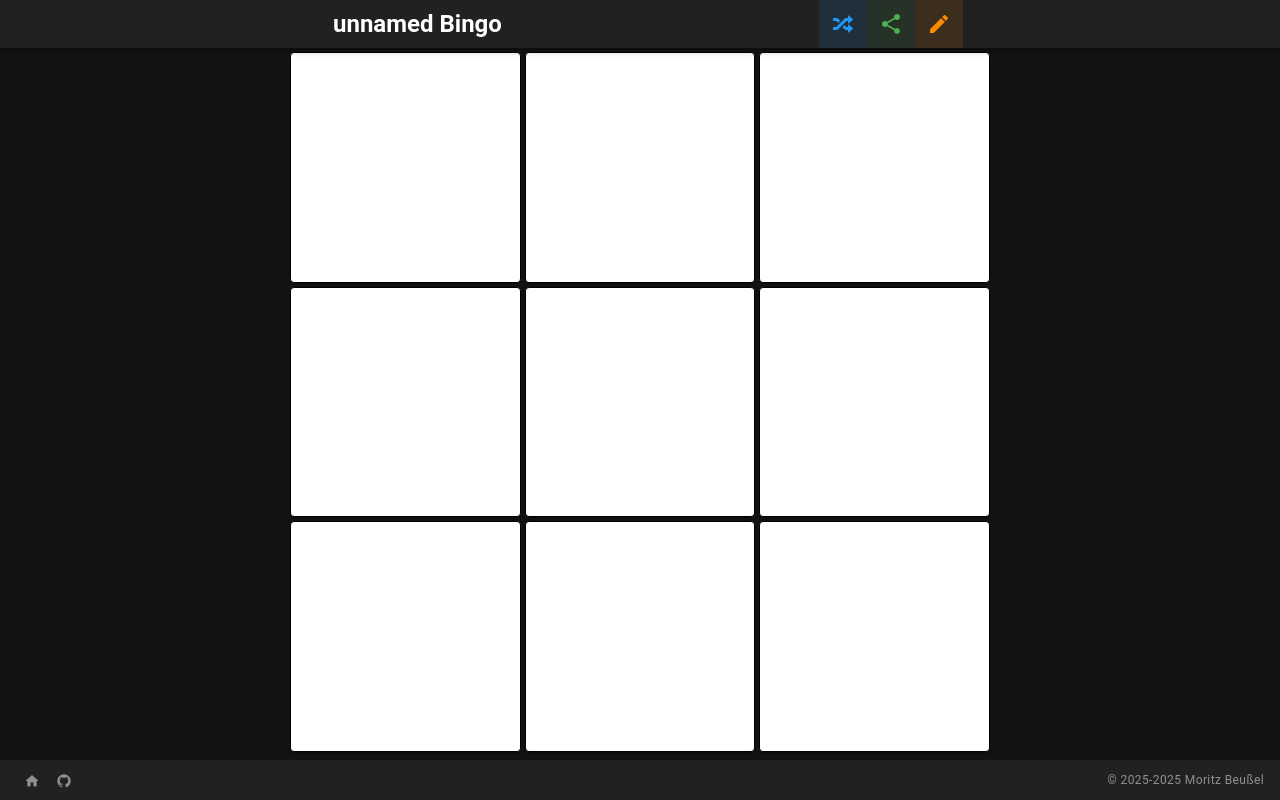
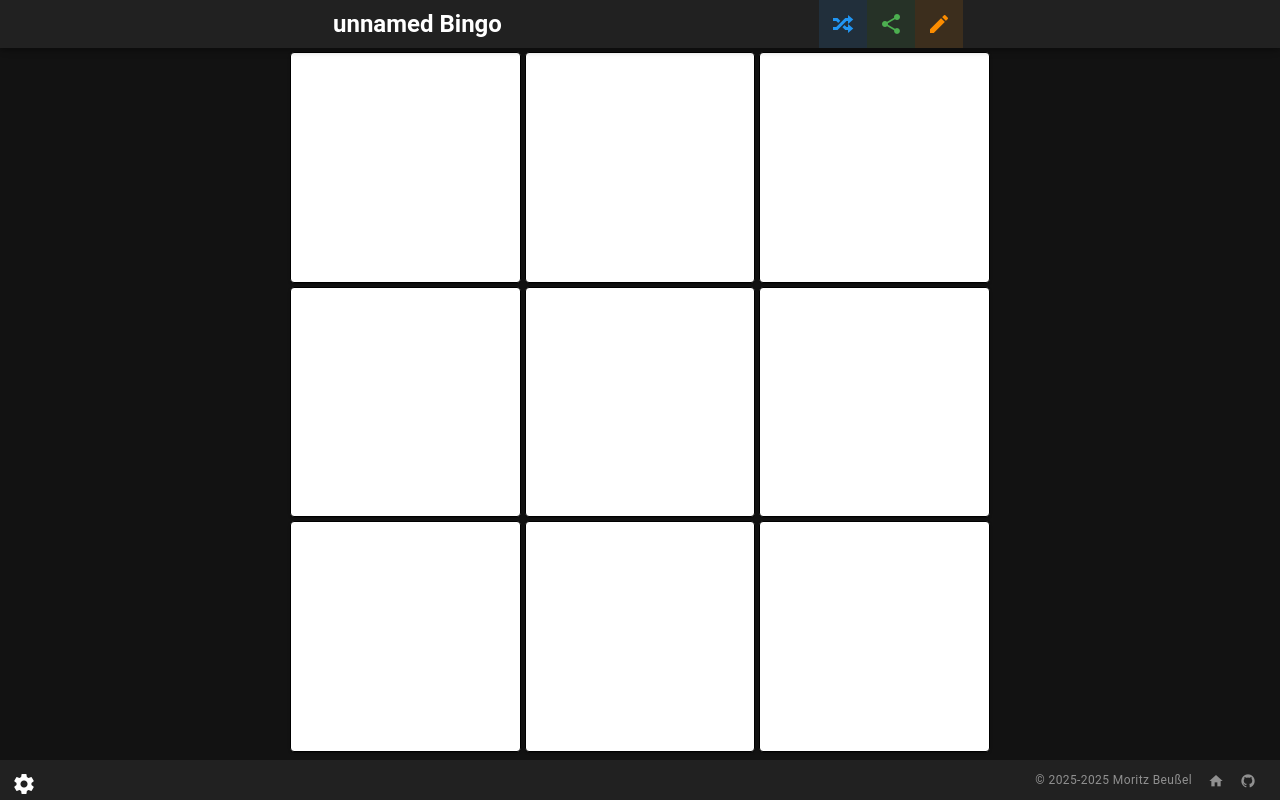
Before and after one commit to Deamon-Kid/Bingo, a Vue app in the folder frontend/: page / in a window 1280 px wide. Built offline with nearby package versions, Linux system fonts and the light colour scheme.

Commit message:
Added dark-mode-toggle

```diff
--- a/frontend/src/components/AppFooter.vue
+++ b/frontend/src/components/AppFooter.vue
@@ -1,5 +1,41 @@
 <template>
 	<v-footer height="40" app>
+		<v-menu :close-on-content-click="false" offset="10" location="top left">
+			<template #activator="{ props }">
+				<v-btn
+					v-bind="props"
+					icon="mdi-cog"
+					variant="flat"
+					rounded="0"
+					size="16"
+				/>
+			</template>
+			<v-list density="compact" elevation="0">
+				<v-list-item density="compact">
+					<v-switch
+						id="theme-toggle"
+						:model-value="isLightMode"
+						hide-details
+						density="compact"
+						@update:model-value="(v) => toggleTheme(v as boolean)"
+					>
+						<template #label>
+							<v-icon>mdi-weather-sunny</v-icon>
+						</template>
+						<template #prepend>
+							<label for="theme-toggle">
+								<v-icon>mdi-moon-new</v-icon>
+							</label>
+						</template>
+					</v-switch>
+				</v-list-item>
+			</v-list>
+		</v-menu>
+		<v-spacer />
+		<div class="text-caption text-disabled mr-2">
+			&copy; 2025-{{ new Date().getFullYear() }}
+			<span class="d-none d-sm-inline-block">Moritz Beußel</span>
+		</div>
 		<a
 			v-for="item in items"
 			:key="item.title"
@@ -11,18 +47,13 @@
 		>
 			<v-icon :icon="item.icon" :size="16" />
 		</a>
-
-		<div
-			class="text-caption text-disabled"
-			style="position: absolute; right: 16px"
-		>
-			&copy; 2025-{{ new Date().getFullYear() }}
-			<span class="d-none d-sm-inline-block">Moritz Beußel</span>
-		</div>
 	</v-footer>
 </template>
 
 <script setup lang="ts">
+import { useTheme } from "vuetify";
+
+const theme = useTheme();
 const items = [
 	{
 		title: "Homepage",
@@ -35,6 +66,14 @@ const items = [
 		href: "https://github.com/Deamon-Kid/Bingo/tree/feature/vue3",
 	},
 ];
+
+const isLightMode = computed(() => {
+	return theme.global.name.value !== "dark";
+});
+
+const toggleTheme = (value: boolean) => {
+	theme.global.name.value = value ? "light" : "dark";
+};
 </script>
 
 <style scoped lang="sass">
```
